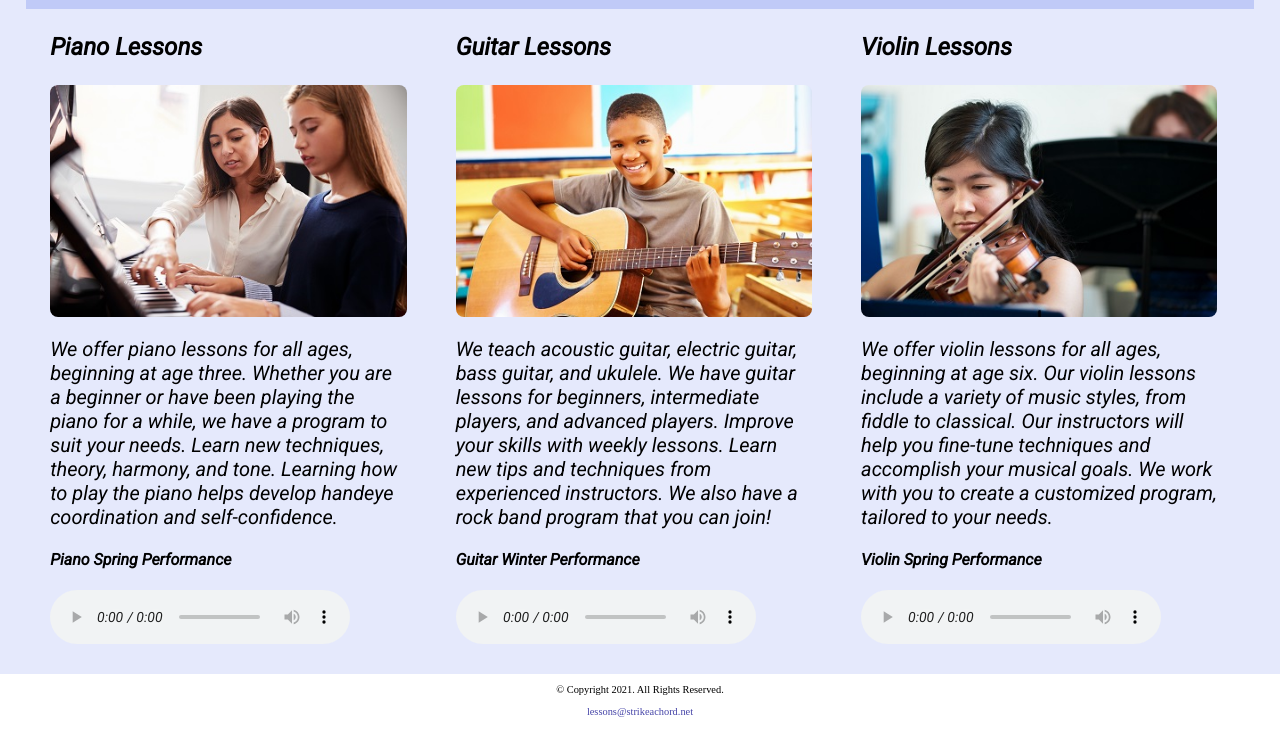
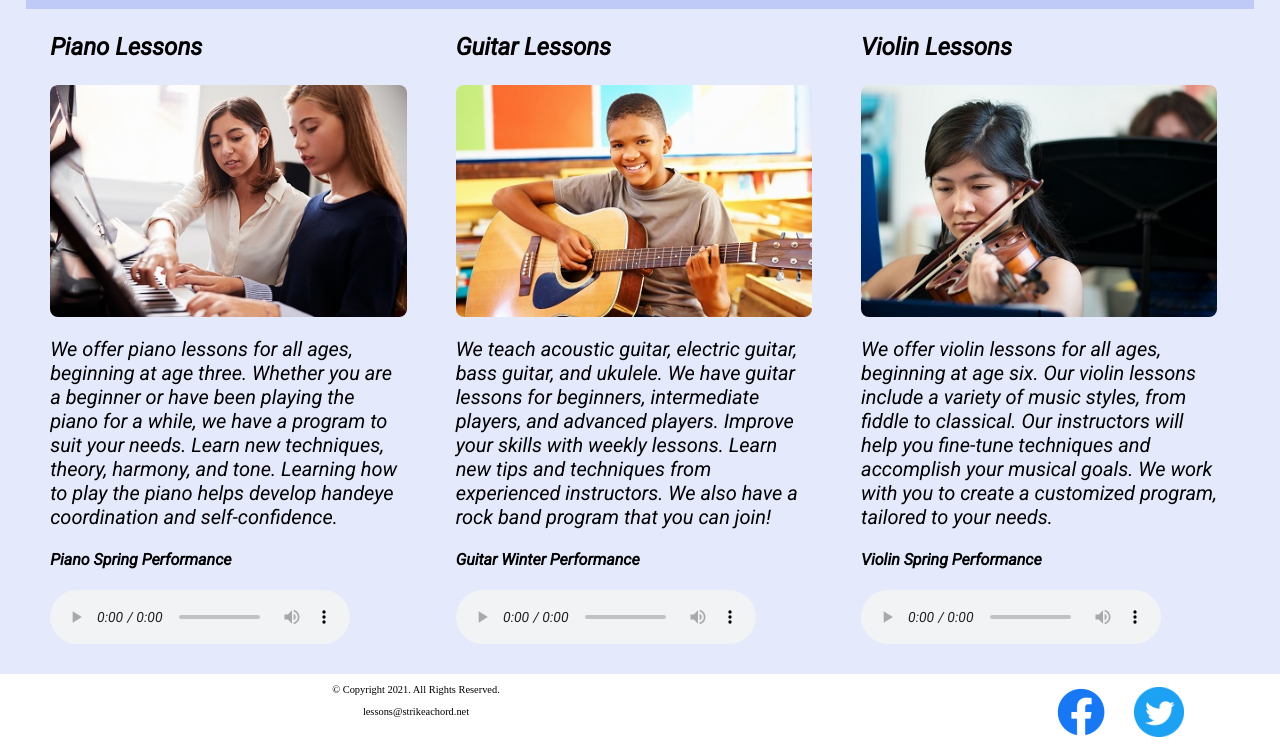
Before and after one commit to EliGolnik/music2, a plain HTML site: page lessons.html in a window 1280 px wide. Shown: the part 460-1212 px from the top of the page. Before the commit the page ends 1177 px from the top, so only its background shows below. Drawn offline with Linux system fonts and the light colour scheme.

Commit message:
Added Icons

```diff
--- a/css/styles.css
+++ b/css/styles.css
@@ -266,6 +266,11 @@ footer a {
     text-decoration: none;
 }
 
+.social img {
+  display: inline-block;
+      padding: 4%;}
+
+
 /* Media Query for Tablet Viewport */
 @media screen and (min-width: 550px), print {
   /* Tablet Viewport: Show tab-desk class, hide mobile class */
@@ -327,6 +332,15 @@ footer a {
     margin-bottom: 0;
     margin-left: auto;
     margin-right: auto;
+  }
+
+  .copyright {
+    float: left; width: 65%;
+  }
+
+  .social {
+    float: right;
+    width: 25%;
   }
 
   .grid {
--- a/lessons.html
+++ b/lessons.html
@@ -6,8 +6,9 @@
   -->
 <html lang="en">
 <head>
-  <title>Strike a Chord: Lessons</title>
+  <title>Piano, Guitar, Violin Lessons | Strike a Chord</title>
   <meta charset="utf-8">
+  <meta name="description" content="We provide music lessons for piano, guitar, electric guitar, bass guitar, ukelele, and the violin. Your first two lessons are free.">
   <link rel="stylesheet" href="css/styles.css">
   <meta name="viewport" content="width=device-width, initial-scale=1.0">
   <link href="https://fonts.googleapis.com/css2?family=DM+Serif+Display:ital@1&display=swap" rel="stylesheet">
@@ -103,8 +104,15 @@
     </section>
   </main>
   <footer>
-    <p>&copy; Copyright 2021. All Rights Reserved.</p>
-    <a href="mailto:lessons@strikeachord.net">lessons@strikeachord.net</a>
+    <div class="copyright">
+      <p>&copy; Copyright 2021. All Rights Reserved.</p>
+      <p>lessons@strikeachord.net</p>
+    </div>
+
+    <div class="social">
+      <img src="images/facebook-logo.png" alt="Facebook logo" link="https://www.facebook.com">
+      <img src="images/twitter-logo.png" alt="Twitter logo" link="https://www.twitter.com">
+    </div>
   </footer>
   <script src="scripts/script.js"></script>
 </body>
```
Also changed, not shown: contact.html (+11 -3 lines), index.html (+11 -3 lines), instructors.html (+10 -3 lines), rentals.html (+11 -3 lines), template.html (+9 -2 lines), images/facebook-logo.png (added), images/twitter-logo.png (added).
